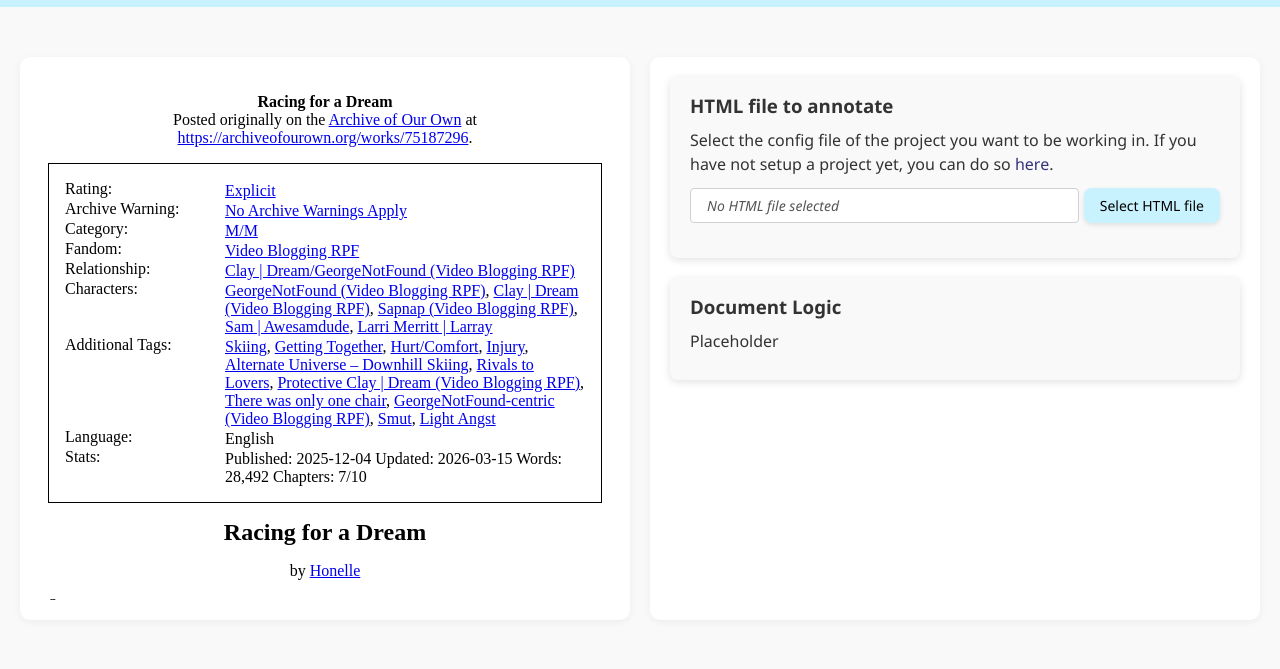
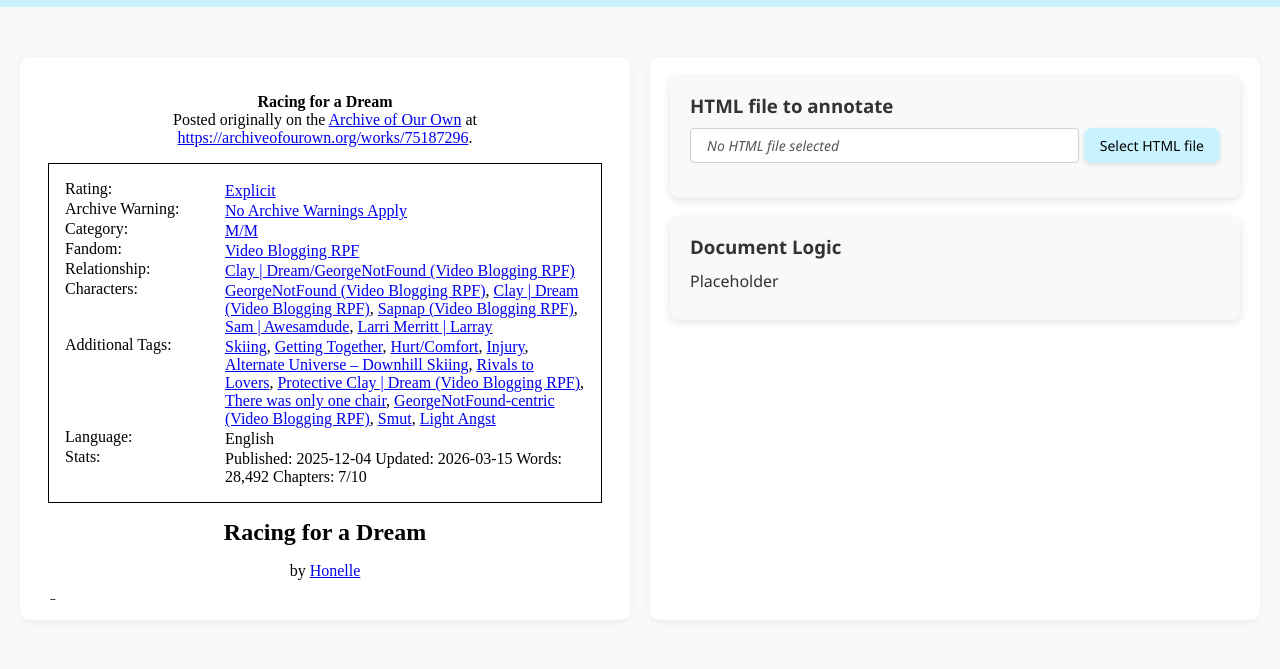
Before and after one commit to bluishfrog/annotator-dev, a plain HTML site: page annotator.html in a window 1280 px wide. Shown: the part 45-714 px from the top of the page. Drawn offline with Linux system fonts and the light colour scheme; no server answers.

Commit message:
Update annotator.html

```diff
--- a/annotator.html
+++ b/annotator.html
@@ -33,9 +33,6 @@
 
                         <div class="level2-card">
                             <h3>HTML file to annotate</h3>
-                            <p>Select the config file of the project you want to be working in. If you have not setup a
-                                project yet, you can do so <a href="project_settings.html">here</a>.</p>
-
                             <div class="preview-plus-button">
                                 <div class="container-file-preview">
                                     <div class="file-preview" id="StoryFile">No HTML file selected</div>
```
